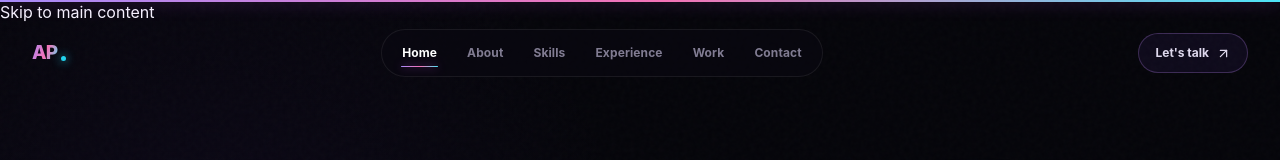
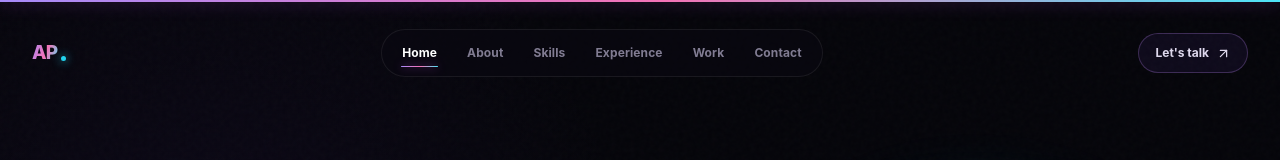
Before and after one commit to ashutoshpalhare/ashfolio, a Next.js app: page / in a window 1280 px wide. Shown: the top 160 px of the page. Built offline with nearby package versions, Linux system fonts and the light colour scheme.

Commit message:
style: reveal skip link on keyboard focus

```diff
--- a/src/app/globals.css
+++ b/src/app/globals.css
@@ -80,6 +80,26 @@ a {
 button {
   border: 0;
   cursor: pointer;
+}
+
+.skip-link {
+  position: fixed;
+  z-index: 300;
+  top: 12px;
+  left: 12px;
+  padding: 11px 16px;
+  border: 1px solid var(--cyan);
+  border-radius: 8px;
+  background: #08080d;
+  color: #fff;
+  font-size: 13px;
+  font-weight: 600;
+  transform: translateY(calc(-100% - 20px));
+  transition: transform 0.2s ease;
+}
+
+.skip-link:focus {
+  transform: translateY(0);
 }
 
 :focus-visible {
```
